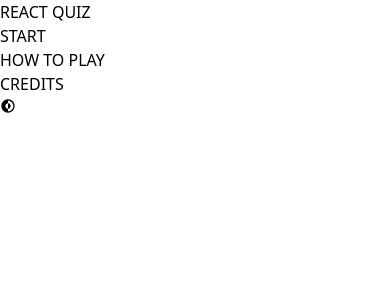
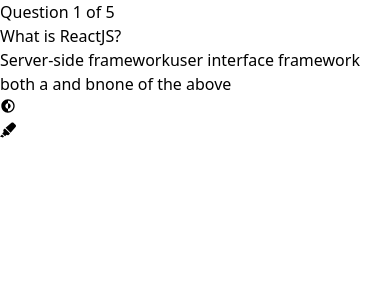
Before and after one commit to AbhishekNaik1112/Quiz-App, a React (Vite) app: page / in a window 390 px wide. Both pictures are taken after a click on the button "START". Shown: the top 300 px of the page. Built offline with nearby package versions, Linux system fonts and the light colour scheme.

Commit message:
questions;coreect ans not done;;responsiveness;;buttons

```diff
--- a/src/App.jsx
+++ b/src/App.jsx
@@ -2,6 +2,7 @@
 import MainScreen from "./components/MainScreen";
 import HowToPlay from "./components/HowToPlay";
 import Credits from "./components/Credits";
+import QuestionBox from "./components/QuestionBox";
 
 const App = () => {
   const [darkMode, setDarkMode] = useState(false);
@@ -23,21 +24,41 @@
     setCurrentScreen("credits");
   };
 
+  const startQuiz = () => {
+    setCurrentScreen("quiz");
+  };
+
   return (
     <>
       {currentScreen === "main" && (
         <MainScreen
           onHowToPlayClick={showHowToPlayScreen}
           onCreditsClick={showCreditsScreen}
+          onStartClick={startQuiz}
           darkMode={darkMode}
           toggleDarkMode={toggleDarkMode}
         />
       )}
       {currentScreen === "howToPlay" && (
-        <HowToPlay onBackClick={showMainScreen} darkMode={darkMode} toggleDarkMode={toggleDarkMode} />
+        <HowToPlay
+          onBackClick={showMainScreen}
+          darkMode={darkMode}
+          toggleDarkMode={toggleDarkMode}
+        />
       )}
       {currentScreen === "credits" && (
-        <Credits onBackClick={showMainScreen} darkMode={darkMode} toggleDarkMode={toggleDarkMode} />
+        <Credits
+          onBackClick={showMainScreen}
+          darkMode={darkMode}
+          toggleDarkMode={toggleDarkMode}
+        />
+      )}
+      {currentScreen === "quiz" && (
+        <QuestionBox
+          onBackClick={showMainScreen}
+          darkMode={darkMode}
+          toggleDarkMode={toggleDarkMode}
+        />
       )}
     </>
   );
--- a/src/components/Credits.jsx
+++ b/src/components/Credits.jsx
@@ -43,8 +43,7 @@
           } else {
             console.log("Dark Mode Off");
           }
-        }
-      }
+        }}
       >
         <CgDarkMode />
       </button>
--- a/src/components/HowToPlay.jsx
+++ b/src/components/HowToPlay.jsx
@@ -1,42 +1,46 @@
-import React from 'react';
-import { CgDarkMode } from 'react-icons/cg';
+import React from "react";
+import { CgDarkMode } from "react-icons/cg";
 
 const HowToPlay = ({ onBackClick, darkMode, toggleDarkMode }) => {
   return (
     <div
-      className={`flex flex-col items-center justify-center h-screen ${
-        darkMode ? 'bg-black text-white' : 'bg-white text-black'
+      className={`text-center flex flex-col items-center justify-center min-h-screen ${
+        darkMode ? "bg-black text-white" : "bg-white text-black"
       }`}
     >
       <div className="text-4xl md:text-6xl lg:text-8xl font-bold mb-8 border-b-8 border-gray-800">
         How to Play
       </div>
 
-      <ul className="text-xl md:text-2xl mb-6 text-center">
-        <li className="mb-2">Simple and Straightforward Game, Choose the correct option</li>
-        <li className="mb-2">No lives are given</li>
-        <li className="mb-2">5 Questions in total</li>
-        <li className="mb-2">Results will be based on your correct choices</li>
+      <ul className="text-xl md:text-2xl mb-6">
+        <li className="mb-2">
+          Revamp of Simple and Direct Game: Make the Right Picks
+        </li>
+        <li className="mb-2">Zero lives granted</li>
+        <li className="mb-2">A total of 5 questions await</li>
+        <li className="mb-2">
+          Your outcome hinges on your accurate selections.
+        </li>
       </ul>
 
       <button
         className={`px-4 md:px-6 py-3 font-bold rounded-md ${
           darkMode
-            ? 'bg-blue-700 hover:bg-blue-800 active:bg-blue-900'
-            : 'bg-blue-500 hover:bg-blue-600 active:bg-blue-800'
-        } focus:outline-none focus:shadow-outline-blue text-2xl md:text-4xl`}
+            ? "bg-blue-700 hover:bg-blue-800 active:bg-blue-900"
+            : "bg-blue-500 hover:bg-blue-600 active:bg-blue-800"
+        } focus:outline-none focus:shadow-outline-blue text-xl md:text-3xl lg:text-4xl`}
         onClick={onBackClick}
       >
         Back
       </button>
 
       <button
-        className={`px-4 md:px-6 py-3 font-bold rounded-full text-xl md:text-3xl ${
+        className={`px-4 md:px-6 py-3 font-bold rounded-full text-lg md:text-2xl lg:text-3xl ${
           darkMode
-            ? 'bg-gray-600 hover:bg-gray-700 active:bg-gray-800'
-            : 'bg-gray-400 hover:bg-gray-600 active:bg-gray-800'
+            ? "bg-gray-600 hover:bg-gray-700 active:bg-gray-800"
+            : "bg-gray-400 hover:bg-gray-600 active:bg-gray-800"
         } focus:outline-none absolute right-4 md:right-8 bottom-4 md:bottom-5 ${
-          darkMode ? 'text-white' : 'text-black'
+          darkMode ? "text-white" : "text-black"
         }`}
         onClick={() => {
           toggleDarkMode();
@@ -45,8 +49,7 @@
           } else {
             console.log("Dark Mode Off");
           }
-        }
-      }
+        }}
       >
         <CgDarkMode />
       </button>
--- a/src/components/MainScreen.jsx
+++ b/src/components/MainScreen.jsx
@@ -2,6 +2,7 @@
 import { CgDarkMode } from "react-icons/cg";
 
 const MainScreen = ({
+  onStartClick,
   onHowToPlayClick,
   onCreditsClick,
   darkMode,
@@ -9,7 +10,7 @@
 }) => {
   return (
     <div
-      className={`flex flex-col items-center justify-center h-screen ${
+      className={` text-center flex flex-col items-center justify-center h-screen ${
         darkMode ? "bg-black text-white" : "bg-white text-black"
       }`}
     >
@@ -19,6 +20,7 @@
 
       <div className="mb-4">
         <button
+          onClick={onStartClick}
           className={`px-4 md:px-6 py-3 font-bold rounded-md ${
             darkMode
               ? "bg-blue-700 hover:bg-blue-800 active:bg-blue-900"
--- a/src/components/QuestionBox.jsx
+++ b/src/components/QuestionBox.jsx
@@ -1,9 +1,85 @@
-import React from 'react'
+import React, { useState } from "react";
+import { CgDarkMode } from "react-icons/cg";
+import { FaHighlighter } from "react-icons/fa";
+import Questions from "../Questions";
 
-export default function QuestionBox() {
+const QuestionBox = ({ darkMode, toggleDarkMode }) => {
+  const [currentQuestion, setCurrentQuestion] = useState(0);
+
+  const handleOptionClick = (optionId) => {
+    setCurrentQuestion((prevQuestion) => prevQuestion + 1);
+  };
+
+  const renderOptions = () => {
+    return Questions[currentQuestion].options.map((option) => (
+      <button
+        key={option.id}
+        onClick={() => handleOptionClick(option.id)}
+        className={`mb-2 px-4 py-2 text-lg font-semibold rounded-full ${
+          darkMode
+            ? "bg-gray-800 hover:bg-gray-700 text-white"
+            : "bg-gray-200 hover:bg-gray-300 text-black"
+        } focus:outline-none`}
+      >
+        {option.text}
+      </button>
+    ));
+  };
+
   return (
-    <div>
+    <div
+      className={`text-center flex flex-col items-center justify-center h-screen transition-all ${
+        darkMode ? "bg-black text-white" : "bg-white text-black"
+      }`}
+    >
+      <div className="mb-8 text-2xl md:text-3xl">
+        Question {currentQuestion + 1} of {Questions.length}
+      </div>
+      <div className="mb-8 text-xl md:text-3xl font-bold text-blue-600">
+        {Questions[currentQuestion].text}
+      </div>
+      <div className="mb-8 grid gap-4 grid-cols-1 md:grid-cols-2">
+        {renderOptions()}
+      </div>
+      <div>
+        <button
+          className={`px-4 md:px-6 py-3 font-bold rounded-full text-xl md:text-3xl ${
+            darkMode
+              ? "bg-gray-600 hover:bg-gray-700 active:bg-gray-800"
+              : "bg-gray-400 hover:bg-gray-600 active:bg-gray-800"
+          } focus:outline-none absolute right-4 md:right-8 bottom-4 md:bottom-5 ${
+            darkMode ? "text-white" : "text-black"
+          }`}
+          onClick={() => {
+            toggleDarkMode();
+            if (!darkMode) {
+              console.log("Dark Mode On");
+            } else {
+              console.log("Dark Mode Off");
+            }
+          }}
+        >
+          <CgDarkMode />
+        </button>
+      </div>
+      <div>
+        <button
+          className={`px-4 md:px-6 mr-52 py-3 font-bold rounded-full text-xl md:text-3xl ${
+            darkMode
+              ? "bg-yellow-500 hover:bg-yellow-600 active:bg-yellow-700"
+              : "bg-yellow-300 hover:bg-yellow-400 active:bg-yellow-500"
+          } focus:outline-none absolute right-16 md:right-8 bottom-4 md:bottom-5 ${
+            darkMode ? "text-white" : "text-black"
+          }`}
+          onClick={() => {
+            console.log("Highlighter clicked");
+          }}
+        >
+          <FaHighlighter />
+        </button>
+      </div>
+    </div>
+  );
+};
 
-    </div>
-  )
-}
+export default QuestionBox;
```
Also changed, not shown: src/components/Results.jsx (+2 -6 lines).
